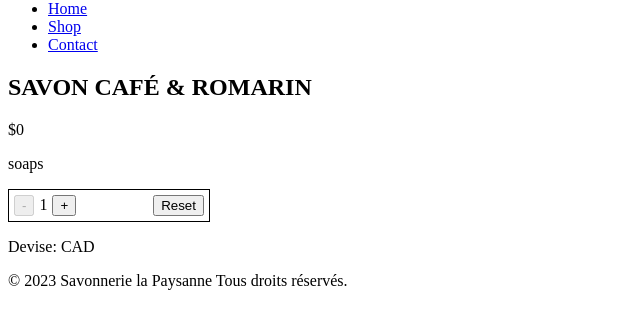
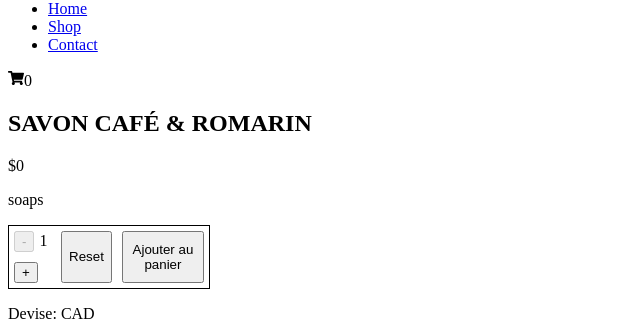
Before and after one commit to bmuday/ecommerce-project, a React (Create React App) app: page /product/savon-cafe-romarin in a window 1280 px wide. Shown: the part 388-721 px from the top of the page, without its empty margins (0-640 px from the left). Built offline with nearby package versions, Linux system fonts and the light colour scheme.

Commit message:
send total quantity to cart

```diff
--- a/package.json
+++ b/package.json
@@ -8,6 +8,7 @@
     "@testing-library/user-event": "^13.5.0",
     "react": "^18.2.0",
     "react-dom": "^18.2.0",
+    "react-icons": "^4.9.0",
     "react-router-dom": "^6.11.2",
     "react-scripts": "5.0.1",
     "web-vitals": "^2.1.4"
--- a/src/App.js
+++ b/src/App.js
@@ -69,10 +69,14 @@ const App = () => {
     },
   ];
   const [totalQuantity, setTotalQuantity] = useState(0);
+
+  const addQuantity = (counter) => {
+    setTotalQuantity(totalQuantity + counter);
+  };
   return (
     <div>
       <Router>
-        <Header />
+        <Header totalQuantity={totalQuantity} />
         <Routes>
           <Route path="/" element={<Home />} />
           <Route path="shop" element={<Shop products={products} />} />
@@ -81,7 +85,9 @@ const App = () => {
           <Route path="product">
             <Route
               path=":url"
-              element={<ProductDetails products={products} />}
+              element={
+                <ProductDetails products={products} addQuantity={addQuantity} />
+              }
             />
           </Route>
           {/* Fin de la route imbriquée */}
--- a/src/components/Count.jsx
+++ b/src/components/Count.jsx
@@ -1,7 +1,7 @@
 //import de useState
 import { useEffect, useState } from "react";
 
-const Count = () => {
+const Count = ({ addQuantity }) => {
   //déclarer useState et mis à 0
   const [counter, setCounter] = useState(1);
   const [activeButton, setActiveButton] = useState(false);
@@ -41,6 +41,7 @@ const Count = () => {
         <button onClick={countUp}>+</button>
       </div>
       <button onClick={reset}>Reset</button>
+      <button onClick={() => addQuantity(counter)}>Ajouter au panier</button>
     </div>
   );
 };
--- a/src/components/Header.jsx
+++ b/src/components/Header.jsx
@@ -1,12 +1,14 @@
 import TopBar from "./TopBar";
 import NavLink from "./NavLink";
+import { FaShoppingCart } from "react-icons/fa";
 
-const Header = () => {
+const Header = ({ totalQuantity }) => {
   const links = [
     { text: "Home", url: "/" },
     { text: "Shop", url: "/shop" },
     { text: "Contact", url: "/contact" },
   ];
+
   return (
     <div>
       <TopBar />
@@ -25,6 +27,8 @@ const Header = () => {
           ))}
         </ul>
       </nav>
+      <FaShoppingCart />
+      <span>{totalQuantity}</span>
     </div>
   );
 };
--- a/src/components/ProductDetails.jsx
+++ b/src/components/ProductDetails.jsx
@@ -1,7 +1,7 @@
 import { useParams } from "react-router-dom";
 import Count from "./Count";
 
-const ProductDetails = ({ products }) => {
+const ProductDetails = ({ products, addQuantity }) => {
   let { url } = useParams();
   const productInfo = products.filter((product) => product.url === url)[0];
   const { name, price, category } = productInfo;
@@ -10,7 +10,7 @@ const ProductDetails = ({ products }) => {
       <h2>{name}</h2>
       <p>${price}</p>
       <p>{category}</p>
-      <Count />
+      <Count addQuantity={addQuantity} />
     </div>
   );
 };
```
Also changed, not shown: 1 other file (tests, documents, lock files or other folders).
